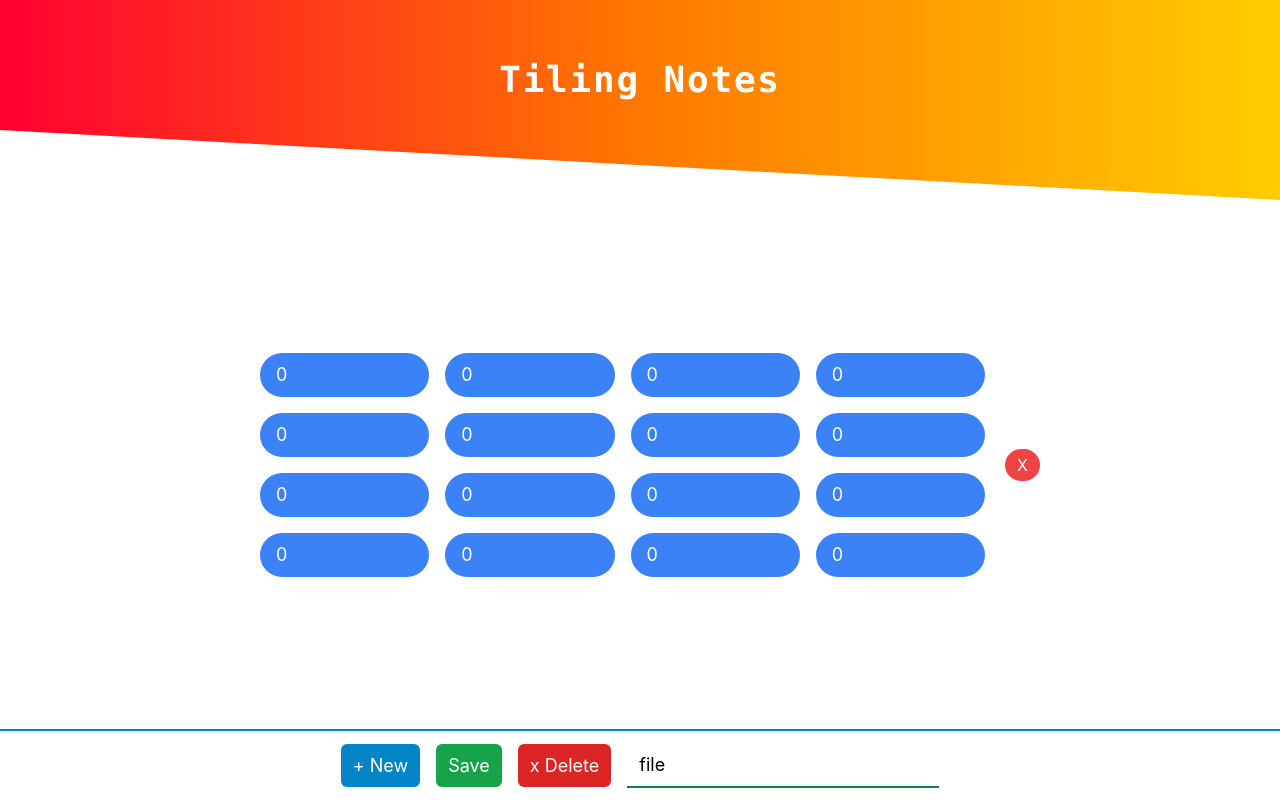
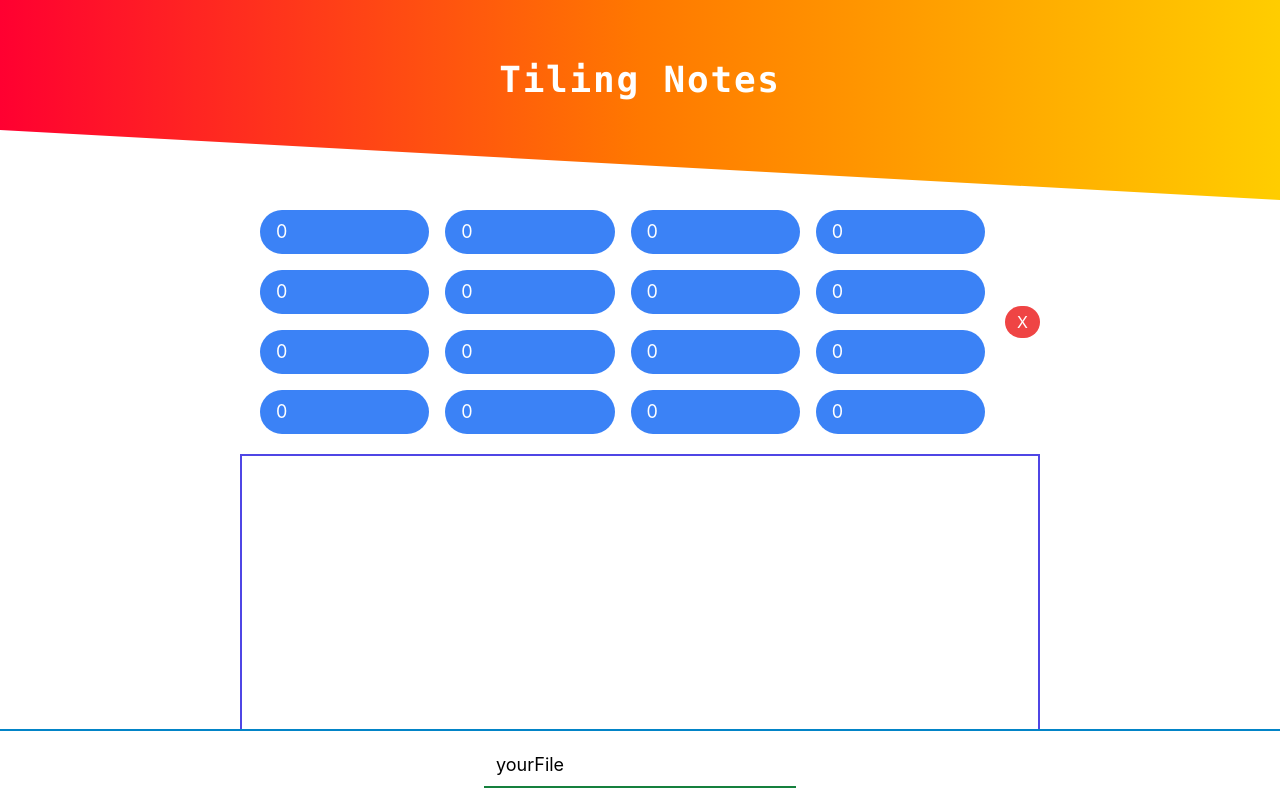
Before and after one commit to Remisys/TiledNotes, a Next.js app: page / in a window 1280 px wide. Built offline with nearby package versions, Linux system fonts and the light colour scheme.

Commit message:
Almost done with canvas

```diff
--- /dev/null
+++ b/src/Canvas/Canvas.tsx
@@ -0,0 +1,86 @@
+import React, { useState, useEffect, useRef} from 'react';
+export default function Canvas(props){
+    const canvas = useRef(null);
+    const width = 20;
+    const height = width;
+    let image = useRef(null);
+    let record = useRef(false);
+    const [init, setInit] = useState(false);
+
+    function onMouseDown(e){
+        record.current = true;
+        console.log(`Mouse down : ${record.current}`);
+    }
+    function onMouseUp(e){
+        record.current = false;
+        console.log(`Mouse up : ${record.current}`);
+    }
+    function onMouseOver(e : React.MouseEvent<HTMLCanvasElement>){
+
+
+        if(canvas.current !== null ){
+            let context = (canvas.current as HTMLCanvasElement).getContext("2d");
+
+
+            context.fillStyle = "blue";
+             //Adding new shape
+             context.beginPath();
+             context.arc(e.nativeEvent.offsetX - (width/2), e.nativeEvent.offsetY - (height/2), width, 0,  2 * Math.PI)
+             context.fill();
+             //context.fillRect(e.nativeEvent.offsetX - (width/2), e.nativeEvent.offsetY - (height/2), width, height);
+
+            //Getting the current image
+            if(image.current !== null){
+                if(image.current.src !== props.data){
+                    image.current.src = props.data || "";
+                }
+
+                if(image.current.src !== ""){
+                    context.drawImage(image.current,0,0,canvas.current.clientWidth, canvas.current.clientHeight);
+                }
+                image.current.src = canvas.current.toDataURL();
+            }
+
+
+
+
+            props.update(canvas.current.toDataURL(), props.id, false);
+
+
+        }
+    }
+
+    useEffect(() => {
+        if(init === false){
+            canvas.current.width = canvas.current.clientWidth;
+            canvas.current.height = canvas.current.clientHeight;
+            console.log("Init changed");
+            setInit(true);
+        }
+        if(image.current === null){
+            image.current = new Image();
+        }
+        else{
+            if(image.current.src !== props.data){
+                image.current.src = props.data || "";
+            }
+            if(image.current.src !== ""){
+                let context = (canvas.current as HTMLCanvasElement).getContext("2d");
+
+                context.drawImage(image.current,0,0,canvas.current.clientWidth, canvas.current.clientHeight);
+            }
+            image.current.src = canvas.current.toDataURL();
+        }
+
+
+    }, [])
+
+
+
+
+    return (
+            <canvas ref={canvas}  className="w-[100%] aspect-video border-solid border-2 border-indigo-600" onMouseDown={(e) => onMouseDown(e) } onMouseMove={(e) => onMouseOver(e) } onMouseUp={(e) => onMouseUp(e) } >
+
+            </canvas>
+    );
+}
--- a/src/Grid/Grid.tsx
+++ b/src/Grid/Grid.tsx
@@ -54,7 +54,7 @@ export default function Grid(props) {
         if (cachedCoordinates[0] !== 0 && cachedCoordinates[1] !== 0) {
             let c: CardModel = { header: "Header", content: "Content", startPos: cachedCoordinates.slice(0, 2), endPos: [x, y]};
             setCards((old2) => [...old2, c])
-            props.update(props.id, [...cards, c], true);
+            props.update(props.id, [...cards, c], false);
         }
 
 
--- a/src/Main.tsx
+++ b/src/Main.tsx
@@ -3,19 +3,28 @@ import { isEqual } from 'lodash';
 import Grid  from './Grid/Grid'
 import { CardModel } from './Card/Card';
 import { v4 as uuidv4 } from 'uuid';
+import Canvas from './Canvas/Canvas';
+
 interface GridsModel{
   content : CardModel[];
   id : number,
   key:number
 }
 
+interface DrawModel{
+  data? : string;
+  id : number,
+  key : number
+}
+
 
 export function Main(props){
-    const [fileName, setFileName] = useState("file");
+    const [fileName, setFileName] = useState("yourFile");
     const [grids,setGrids] = useState<GridsModel[]>([{content:[], id:0, key:uuidv4()}]);
+    const [drawings, setDrawings] = useState<DrawModel[]>([{data:undefined, id:0, key:uuidv4()}]);
 
     useEffect(() => {
-      loadFile("file", true);
+      loadFile(fileName, true);
     }, [])
 
     function handleSave(file: string, content:GridsModel[]){
@@ -69,18 +78,31 @@ export function Main(props){
       <div className=" flex flex-col items-center  mt-10  fixed top-0 left-0 w-[100%] max-h-[150px] md:max-h-[175px] xl:max-h-[200px] z-50">
         <p className="text-4xl font-mono  xl:mt-5 tracking-wider font-semibold">Tiling Notes</p>
       </div>
-      <div className="pt-[100px] md:pt-[125px] xl:pt-[150px]   pb-[20px] w-[90%] max-w-[800px]">
+      <div className="pt-[100px] md:pt-[125px] xl:pt-[150px]   pb-[0px] w-[90%] max-w-[800px] ">
         {grids.map((x) =>(<Grid grid={x.content} delete={deleteGrid} width={4} height={4}  key={x.key} id={x.id} file={fileName} update={updateContent} initialized={x.content.length !== 0}/> ))}
+      </div>
+      {
+
+      <div className="   w-[90%] max-w-[800px] ">
+        {drawings.map((x) => <Canvas key={x.key} id={x.id} delete={deleteCanvas}  data={x.data} update={updateCanvas}></Canvas>)}
+      </div>
+
+      }
+
+      <div className="flex justify-between w-[90%] max-w-[715px] mb-10  py-5 relative right-[20px] ">
+        <button className=" rounded-md bg-sky-600 text-[18px] py-2 px-3 mr-2  whitespace-nowrap  hover:scale-95" onClick={handleClickNew} >+ New</button>
+        <button className=" rounded-md bg-purple-600 text-[18px] py-2 px-3 mx-2  whitespace-nowrap  hover:scale-95" onClick={handleClickDraw} >Draw</button>
+        <button className=" rounded-md bg-green-600 text-[18px] py-2 px-3 mx-2  whitespace-nowrap  hover:scale-95" onClick={(e) => {handleSave(fileName, grids)}} >Save</button>
+
+      <button className=" rounded-md bg-red-600 text-[18px] py-2 px-3 ml-2  whitespace-nowrap  hover:scale-95" onClick={(e) => {
+        localStorage.removeItem(fileName);
+        setGrids([]);
+      }} >x Delete</button>
       </div>
       </div>
       <div className="flex flex-row  p-3  fixed left-0 bottom-0 items-center justify-center w-[100%] z-2 bg-white border-t-2 border-t-sky-600">
-        <button className=" rounded-md bg-sky-600 text-[18px] py-2 px-3 mx-2  whitespace-nowrap  hover:scale-95" onClick={handleClickNew} >+ New</button>
-        <button className=" rounded-md bg-green-600 text-[18px] py-2 px-3 mx-2  whitespace-nowrap  hover:scale-95" onClick={(e) => {handleSave(fileName, grids)}} >Save</button>
 
-        <button className=" rounded-md bg-red-600 text-[18px] py-2 px-3 mx-2  whitespace-nowrap  hover:scale-95" onClick={(e) => {
-          localStorage.removeItem(fileName);
-          setGrids([]);
-        }} >x Delete</button>
+
           <input className=" border-b-2 border-green-700 text-[18px] py-2 px-3 mx-2 whitespace-nowrap text-black appearance-none outline-none" value={fileName} placeholder="Your File"  onInput={(e) => {
 
         handleFileName((e.target as HTMLInputElement).value);
@@ -99,12 +121,19 @@ export function Main(props){
     handleSave(fileName, cardsLocal);
   }
 
+  function deleteCanvas(id){
+    let cnvs = [...drawings];
+    cnvs = cnvs.filter(x => x.id !== id);
+    setDrawings(cnvs);
+
+  }
+
   function updateContent(id, content : CardModel[], refresh:boolean){
 
     let gridsLocal = [...grids];
     if(id < gridsLocal.length){
       if(gridsLocal[id] !== undefined){
-        setGrids((grids) => ([...grids.slice(0,id), {content:content, id:id, key:refresh? uuidv4() : gridsLocal[id].key }, ...grids.slice(id+1)]));
+        setGrids(grids => [...grids.slice(0,id), {content:content, id:id, key:refresh? uuidv4() : gridsLocal[id].key }, ...grids.slice(id+1)]);
         handleSave(fileName, [...grids.slice(0,id), {content:content, id:id, key:refresh? uuidv4() : gridsLocal[id].key}, ...grids.slice(id+1)]);
       }
       else{
@@ -115,6 +144,24 @@ export function Main(props){
     else{
       console.error(`Trying to access ${id} for list of size ${gridsLocal.length}`);
     }
+  }
+
+    function updateCanvas( data : string, id:number,  refresh:boolean){
+
+      let drawingsLocal = [...drawings];
+      if(id < drawingsLocal.length){
+        if(drawingsLocal[id] !== undefined){
+
+          setDrawings(x => [...x.slice(0,id), {data:data, id:id, key:refresh? uuidv4() : drawingsLocal[id].key }, ...x.slice(id+1)]);
+        }
+        else{
+          console.error(`Undefined ${drawingsLocal}`);
+        }
+
+      }
+      else{
+        console.error(`Trying to access ${id} for list of size ${drawingsLocal.length}`);
+      }
 
 
 
@@ -122,5 +169,9 @@ export function Main(props){
   function handleClickNew(){
     setGrids(cards => [...cards, {content:[], id: cards.length,key:uuidv4()}]);
   }
+  function handleClickDraw(){
+    setDrawings(x => [...x, {data:undefined, id: x.length, key:uuidv4()}]);
+  }
+
 
 }
```
